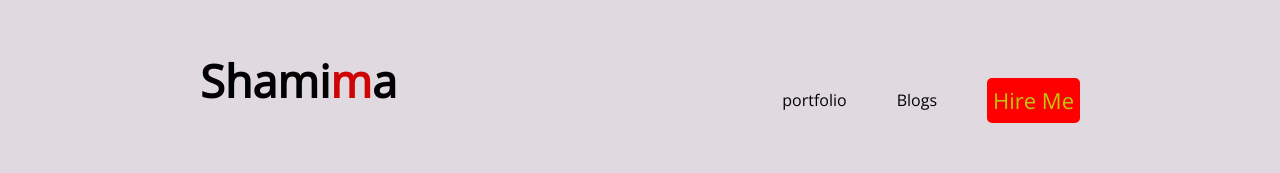
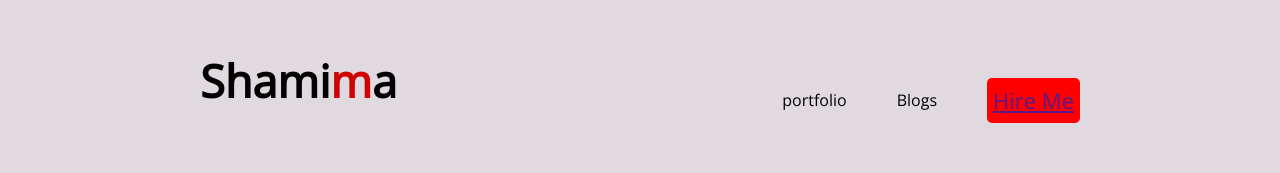
Before and after one commit to jewel1269/web-shamima, a plain HTML site: page index.html in a window 1280 px wide. Shown: the top 173 px of the page. Drawn offline with nearby package versions, Linux system fonts and the light colour scheme.

Commit message:
change my code

```diff
--- a/index.html
+++ b/index.html
@@ -19,7 +19,7 @@
       <ul>
         <li>portfolio</li>
         <li>Blogs</li>
-        <li><button class="btn-primary"> Hire Me</button></li>
+        <li><button class="btn-primary"><a href="">Hire Me</a> </button></li>
       </ul>
     </nav>
     <!-- header banner -->
```
